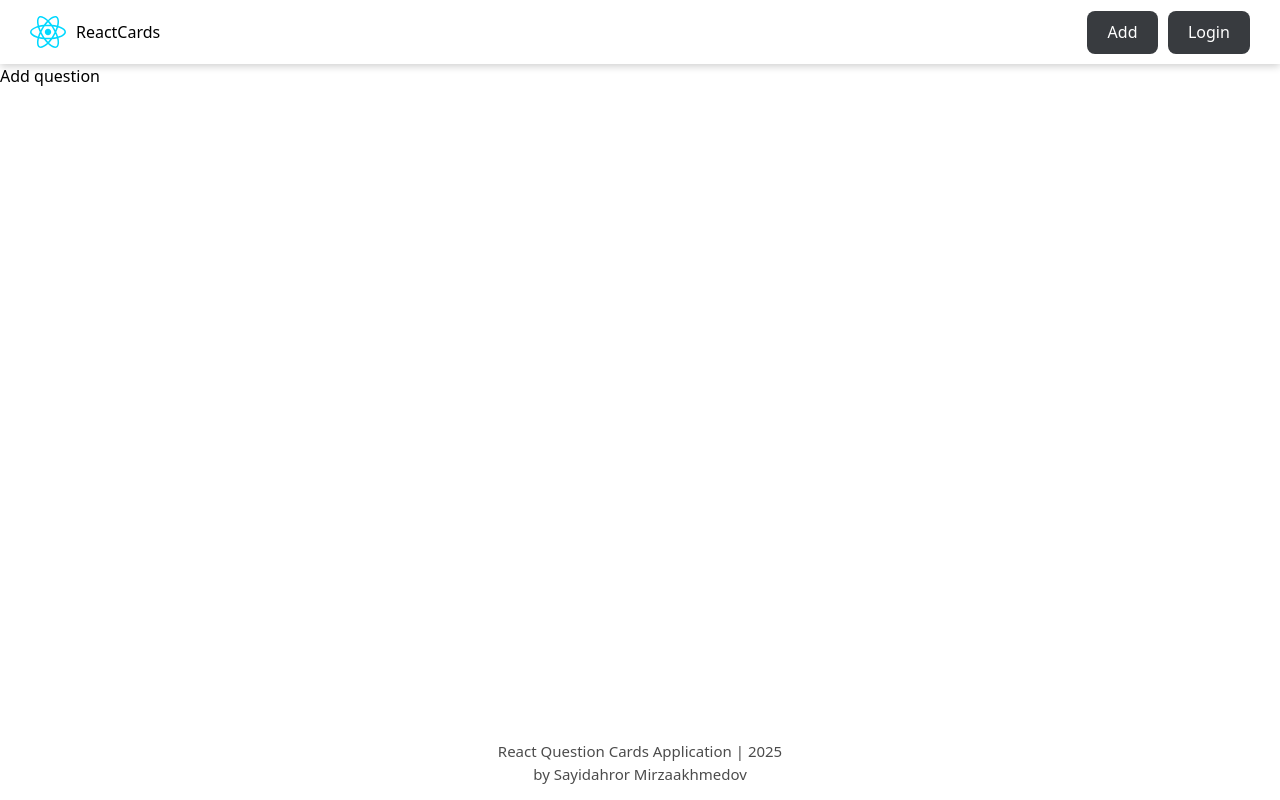
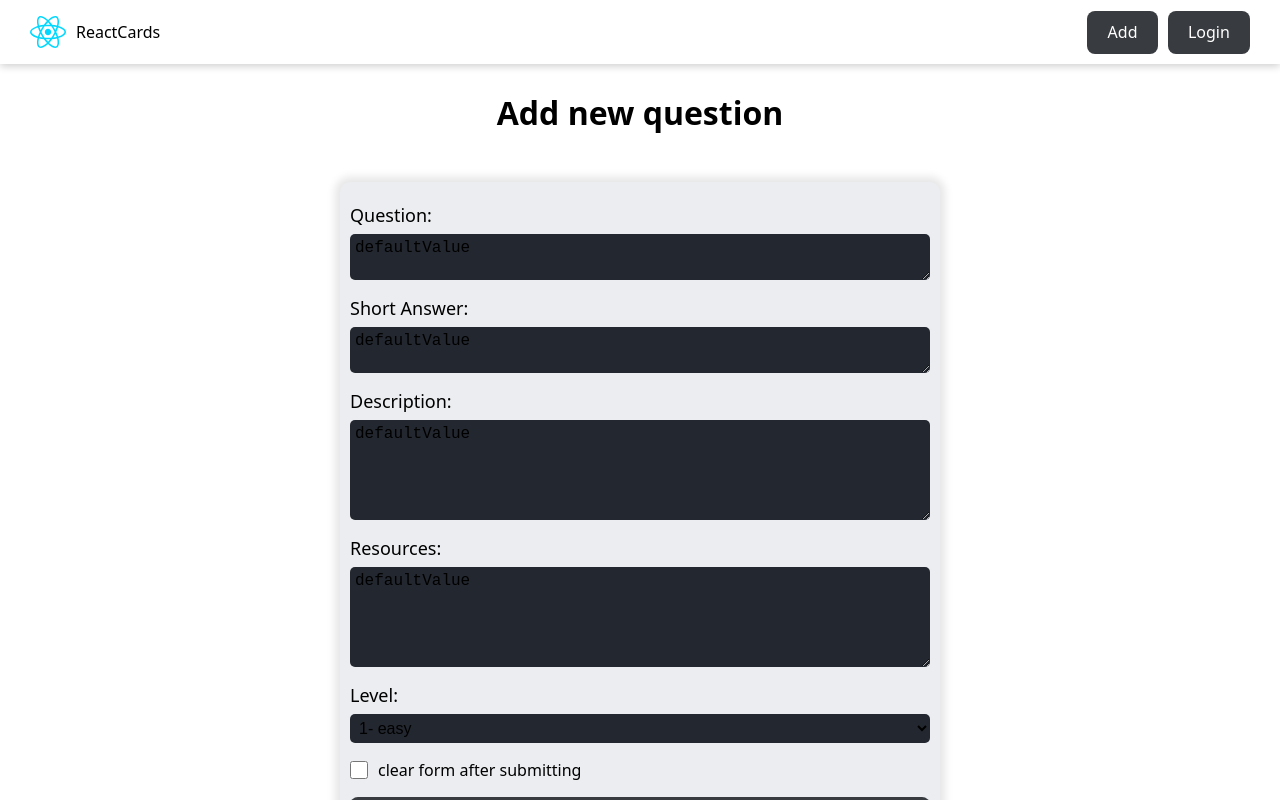
Before and after one commit to SaidahrorMirzaahmed/react-app, a React (Vite) app: page /addquestion in a window 1280 px wide. Built offline with nearby package versions, Linux system fonts and the light colour scheme.

Commit message:
Added Question adding page

```diff
--- a/src/App.jsx
+++ b/src/App.jsx
@@ -3,6 +3,7 @@
 import { HomePage } from "./pages/HomePage";
 import NotFoundPage from "./pages/NotFoundPage/NotFoundPage";
 import { QuestionPage } from "./pages/QuestionPage";
+import { AddQuestionPage } from "./pages/AddQuestionPage";
 
 function App() {
   return (
@@ -11,7 +12,7 @@
         <Route element={<MainLayout />}>
           <Route path="/" element={<HomePage />} />
           <Route path="/forbidden" element={<div>forbidden !!!</div>} />
-          <Route path="/addquestion" element={<div>Add question</div>} />
+          <Route path="/addquestion" element={<AddQuestionPage />} />
           <Route path="/question/:id" element={<QuestionPage />} />
           <Route path="*" element={<NotFoundPage />} />
         </Route>
--- a/src/index.css
+++ b/src/index.css
@@ -7,6 +7,7 @@
   --btn-text-color : #fff;
 
   --card-bg-color: #343a46;
+  --green-color: #219679;
 
   font-family: system-ui, Avenir, Helvetica, Arial, sans-serif;
   line-height: 1.5;
@@ -48,6 +49,7 @@
     --btn-text-color : #fff;
 
     --card-bg-color: #ebedf0;
+    --green-color: #219679;
   }
 }
 
@@ -61,5 +63,6 @@
 
 
     --card-bg-color: #343a46;
+    --green-color: #219679;
   }
 }
--- /dev/null
+++ b/src/pages/AddQuestionPage/AddQuestionPage.jsx
@@ -0,0 +1,77 @@
+import { Button } from "../../components/Button";
+import cls from "./AddQuestionPage.module.css";
+
+export const AddQuestionPage = () => {
+  return (
+    <>
+      <h1 className={cls.formTitle}>Add new question</h1>
+      <div className={cls.formContainer}>
+        <form className={cls.form}>
+          <div className={cls.formControl}>
+            <label htmlFor="questionField">Question: </label>
+            <textarea
+              name="question"
+              id="questionField"
+              cols="30"
+              rows="2"
+              required
+              placeholder="Enter Question"
+              defaultValue={"defaultValue"}
+            ></textarea>
+          </div>
+          <div className={cls.formControl}>
+            <label htmlFor="answerField">Short Answer: </label>
+            <textarea
+              name="answer"
+              id="answerField"
+              cols="30"
+              rows="2"
+              required
+              placeholder="Enter a short answer"
+              defaultValue={"defaultValue"}
+            ></textarea>
+          </div>
+          <div className={cls.formControl}>
+            <label htmlFor="descriptionField">Description: </label>
+            <textarea
+              name="description"
+              id="descriptionField"
+              cols="30"
+              rows="5"
+              required
+              placeholder="Enter a full description"
+              defaultValue={"defaultValue"}
+            ></textarea>
+          </div>
+          <div className={cls.formControl}>
+            <label htmlFor="resourcesField">Resources: </label>
+            <textarea
+              name="resources"
+              id="resourcesField"
+              cols="30"
+              rows="5"
+              required
+              placeholder="Please enter resourses seperated by commas"
+              defaultValue={"defaultValue"}
+            ></textarea>
+          </div>
+          <div className={cls.formControl}>
+            <label htmlFor="levelField">Level: </label>
+            <select name="level" id="levelField" defaultValue={"1"}>
+              <option disabled>Question level</option>
+              <option value={"1"}>1- easy</option>
+              <option value={"2"}>2- medium</option>
+              <option value={"3"}>3- hard</option>
+            </select>
+          </div>
+
+          <label htmlFor="clearFormField" className={cls.clearFormControl}>
+            <input type="checkbox" className={cls.checkbox} name="clearForm" id="clearFormField" />
+            <span>clear form after submitting</span>
+          </label>
+          <Button>Add Question</Button>
+        </form>
+      </div>
+    </>
+  );
+};
--- /dev/null
+++ b/src/pages/AddQuestionPage/AddQuestionPage.module.css
@@ -0,0 +1,67 @@
+.formTitle {
+    margin: 25px auto;
+}
+
+.formContainer {
+    width: 100%;
+    max-width: 600px;
+    margin: 0 auto;
+    border-radius: 10px;
+    background-color: var(--card-bg-color);
+    box-shadow: 0 0 8px 5px rgba(0, 0, 0, 0.1);
+}
+
+.form {
+    width: 100%;
+    padding: 20px 10px;
+    display: flex;
+    flex-direction: column;
+    justify-content: flex-start;
+    align-items: stretch;
+    gap: 15px;
+}
+
+.formControl {
+    width: 100%;
+    display: flex;
+    flex-direction: column;
+    justify-content: flex-start;
+    align-items: stretch;
+    gap: 5px;
+
+    label {
+        color: var(--text-color);
+        font-size: 18px;
+    }
+
+    select, textarea {
+        padding: 5px;
+        color: var(--text-color);
+        background-color: #23272f;
+        font-size: 16px;
+        border-radius: 5px;
+        border: none;
+        outline: none;
+    }
+    select:focus-visible, textarea:focus-visible {
+        outline: 2px solid var(--green-color);
+    }
+}
+
+.clearFormControl {
+    width: 100%;
+    display: flex;
+    justify-content: flex-start;
+    align-items: center;
+    gap: 10px;
+}
+
+.checkbox {
+    width: 18px;
+    height: 18px;
+    accent-color: var(--green-color);
+}
+
+.checkbox:disabled + span {
+    opacity: .5;
+}
--- /dev/null
+++ b/src/pages/AddQuestionPage/index.jsx
@@ -0,0 +1 @@
+export { AddQuestionPage } from "./AddQuestionPage";
--- a/src/pages/QuestionPage/QuestionPage.module.css
+++ b/src/pages/QuestionPage/QuestionPage.module.css
@@ -81,5 +81,5 @@
 .checkbox {
     width: 18px;
     height: 18px;
-    accent-color: #16c47f ;
+    accent-color: var(--green-color);
 }
```
